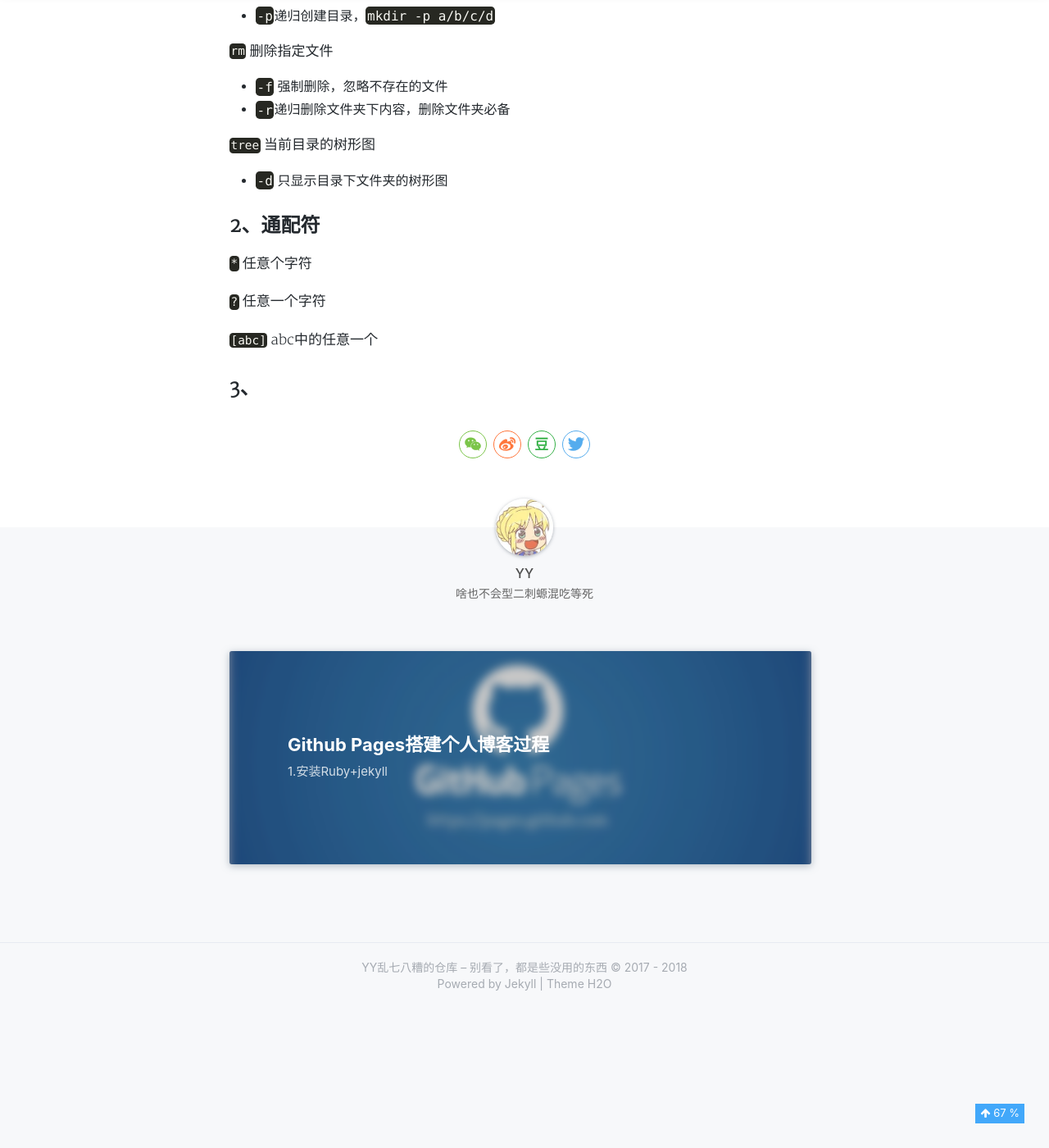
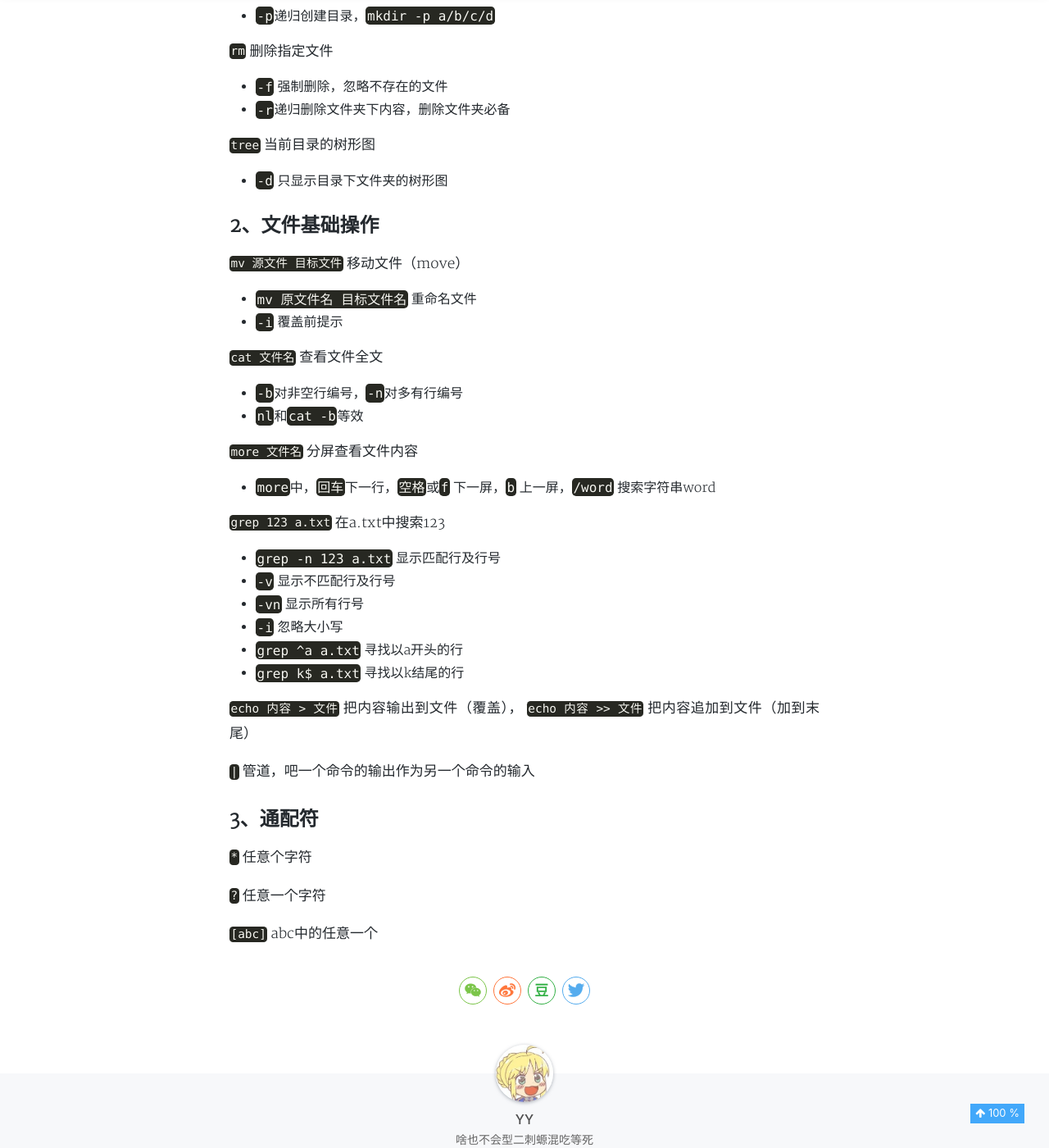
Before and after one commit to MasterYangY/yyblog, a Jekyll site: the page built from _posts/2018-03-23-Linux学习笔记01 文件和目录指令.md, in a window 1280 px wide and 1400 px high, scrolled down 1010 px. Shown: the whole window at 82% size. Built offline with Jekyll 4.4.1, drawn with Linux system fonts in a browser that asks for light colours; nearby versions of some CDN libraries; comment, search, counter and statistics services are not loaded; a style sheet for code colours, icons or effects is not loaded.

Commit message:
new article

```diff
--- a/_posts/2018-03-23-Linux学习笔记01 文件和目录指令.md
+++ b/_posts/2018-03-23-Linux学习笔记01 文件和目录指令.md
@@ -38,12 +38,38 @@ tags:  Linux
 
 - `-d` 只显示目录下文件夹的树形图
 
-## 2、通配符 ##
+## 2、文件基础操作 ##
+`mv 源文件 目标文件` 移动文件（move）
+
+- `mv 原文件名 目标文件名` 重命名文件
+- `-i` 覆盖前提示
+
+`cat 文件名` 查看文件全文
+
+- `-b`对非空行编号，`-n`对多有行编号
+- `nl`和`cat -b`等效
+
+`more 文件名` 分屏查看文件内容
+
+- `more`中，`回车`下一行，`空格`或`f` 下一屏，`b` 上一屏，`/word` 搜索字符串word
+
+`grep 123 a.txt` 在a.txt中搜索123
+
+- `grep -n 123 a.txt` 显示匹配行及行号
+- `-v` 显示不匹配行及行号
+- `-vn` 显示所有行号
+- `-i` 忽略大小写
+-  `grep ^a a.txt` 寻找以a开头的行
+-  `grep k$ a.txt` 寻找以k结尾的行
+
+`echo 内容 > 文件` 把内容输出到文件（覆盖），
+`echo 内容 >> 文件` 把内容追加到文件（加到末尾）
+
+`|` 管道，吧一个命令的输出作为另一个命令的输入
+
+## 3、通配符 ##
 `*` 任意个字符
 
 `?` 任意一个字符
 
 `[abc]` abc中的任意一个
-
-
-## 3、 ##
```
